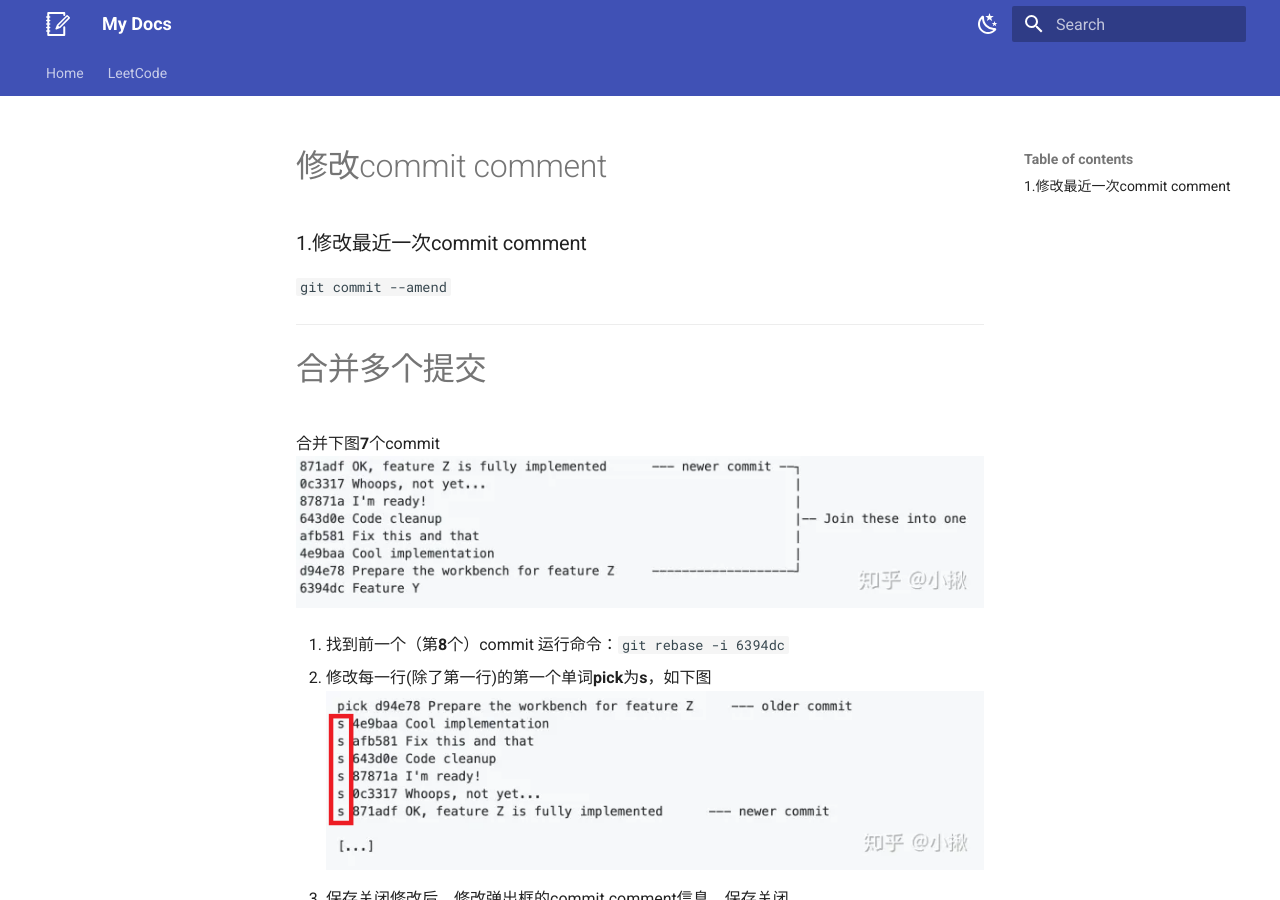
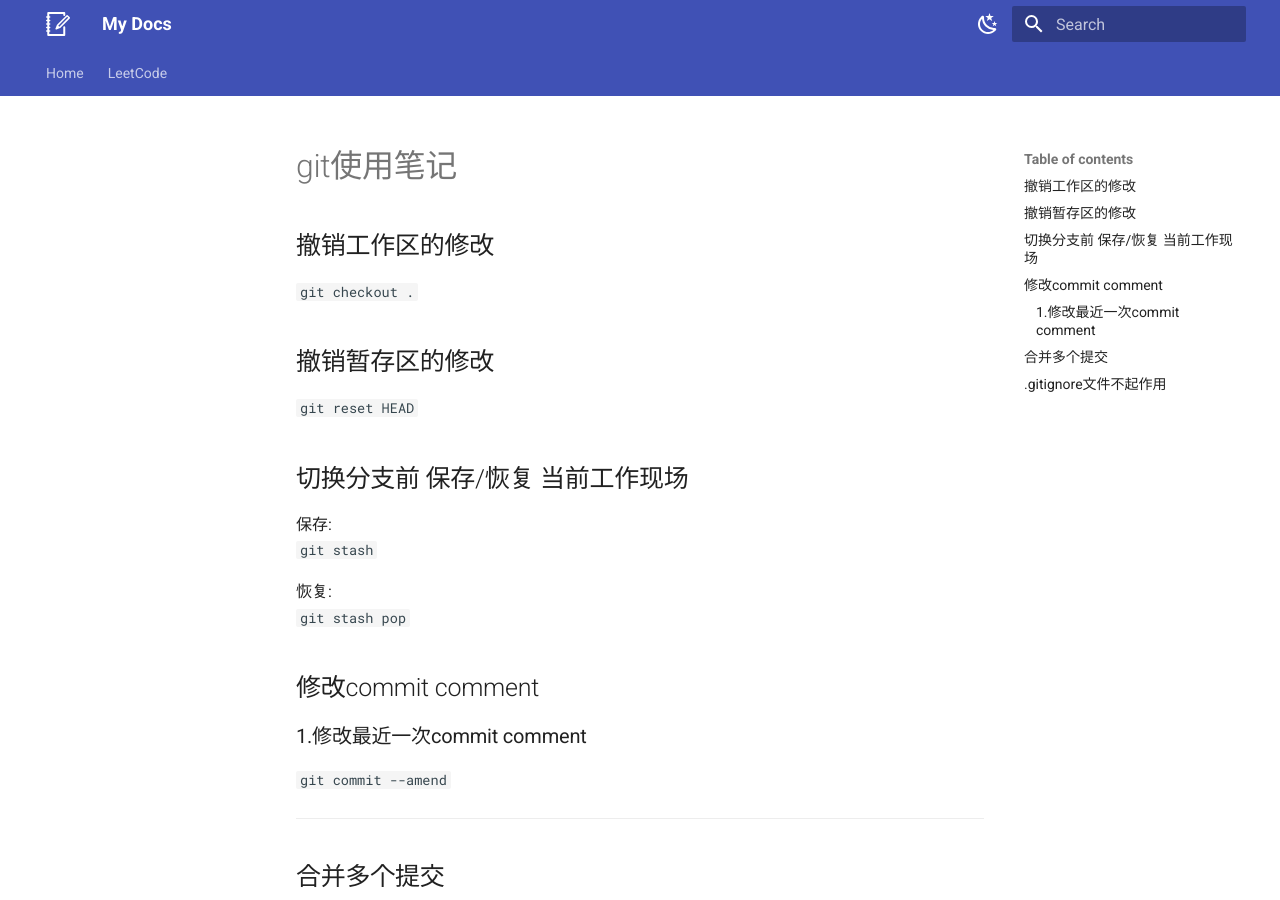
Before and after one commit to mjw879/my-note, an MkDocs documentation site: the page built from docs/Git/tutorial.md, in a window 1280 px wide and 900 px high. Built offline with MkDocs 1.6.1 and Material for MkDocs 9.7.7, drawn with Linux system fonts in a browser that asks for light colours.

Commit message:
git:添加一些常用的命令

```diff
--- a/docs/Git/tutorial.md
+++ b/docs/Git/tutorial.md
@@ -1,4 +1,24 @@
-# 修改commit comment
+# git使用笔记
+
+## 撤销工作区的修改
+
+`git checkout .`
+
+
+## 撤销暂存区的修改
+
+`git reset HEAD`
+
+
+## 切换分支前 保存/恢复 当前工作现场
+
+保存:
+`git stash`
+
+恢复:
+`git stash pop`
+
+## 修改commit comment
 
 ### 1.修改最近一次commit comment
 
@@ -6,7 +26,7 @@
 
 ---
 
-# 合并多个提交
+## 合并多个提交
 
 合并下图**7**个commit
 ![](../resources/img/mergeCommit1.webp)
@@ -22,7 +42,7 @@
 
 ---
 
-# .gitignore文件不起作用
+## .gitignore文件不起作用
 
 0. 进入项目路径
 1. 清除本地当前的Git缓存
```
